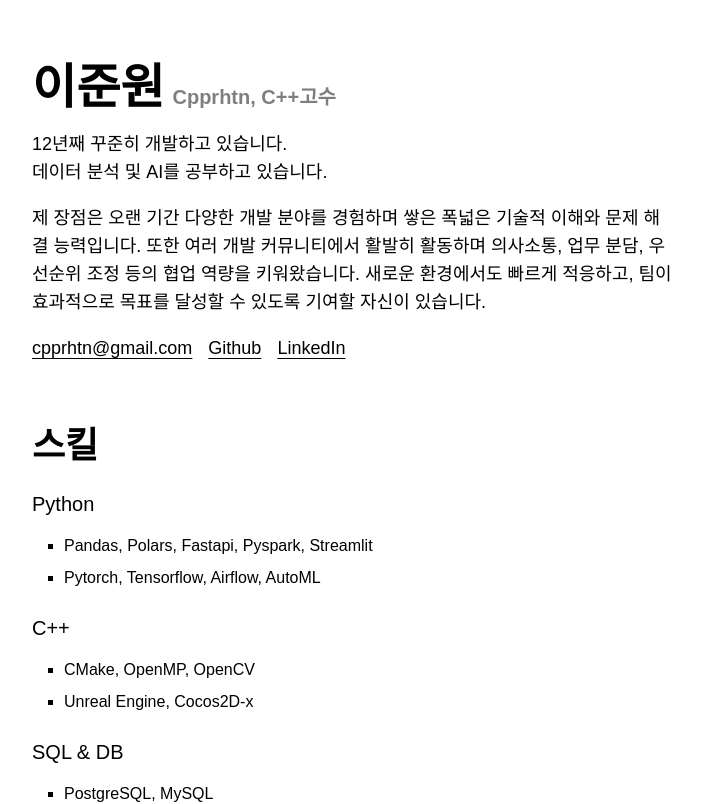
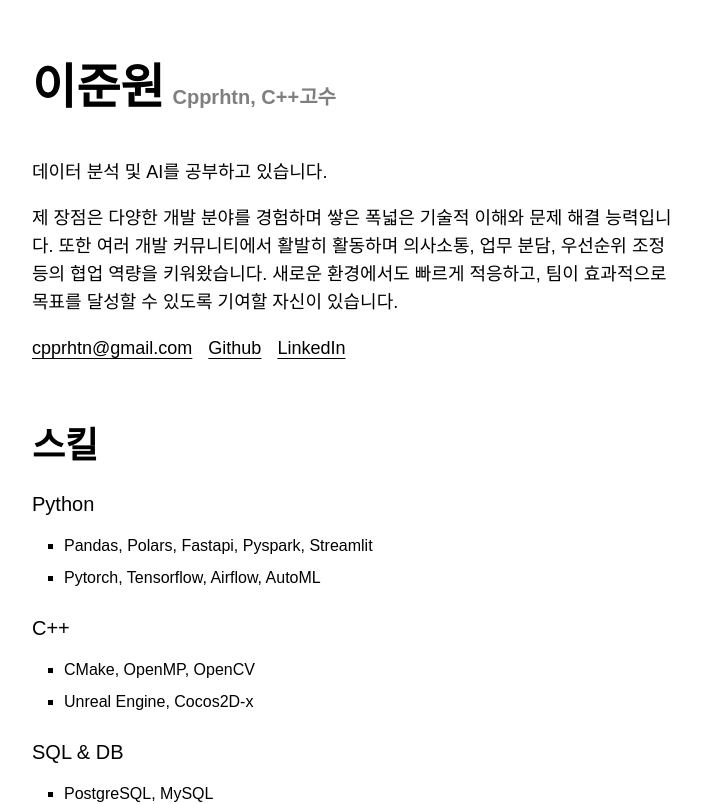
Before and after one commit to cpprhtn/about, a Next.js app: page / in a window 1280 px wide. Shown: the top 804 px of the page, without its empty margins (288-989 px from the left). Built offline with nearby package versions, Linux system fonts and the light colour scheme; a web font is replaced by a local one.

Commit message:
Update index.tsx

```diff
--- a/components/Header/index.tsx
+++ b/components/Header/index.tsx
@@ -1,7 +1,7 @@
 import Link from "next/link";
 
 export default function Header() {
-  const years = new Date().getFullYear() - 2013 + 1;
+  // const years = new Date().getFullYear() - 2013 + 1;
 
   return (
     <header>
@@ -11,12 +11,12 @@
       </div>
       <div>
         <p className="text-lg">
-          {years}년째 꾸준히 개발하고 있습니다.
+          {/* {years}년째 꾸준히 개발하고 있습니다. */}
           <br />
           데이터 분석 및 AI를 공부하고 있습니다.
         </p>
         <p className="text-lg">
-        제 장점은 오랜 기간 다양한 개발 분야를 경험하며 쌓은 폭넓은 기술적 이해와 문제 해결 능력입니다.
+        제 장점은 다양한 개발 분야를 경험하며 쌓은 폭넓은 기술적 이해와 문제 해결 능력입니다.
         또한 여러 개발 커뮤니티에서 활발히 활동하며 의사소통, 업무 분담, 우선순위 조정 등의 협업 역량을 키워왔습니다.
         새로운 환경에서도 빠르게 적응하고, 팀이 효과적으로 목표를 달성할 수 있도록 기여할 자신이 있습니다.
         </p>
```
